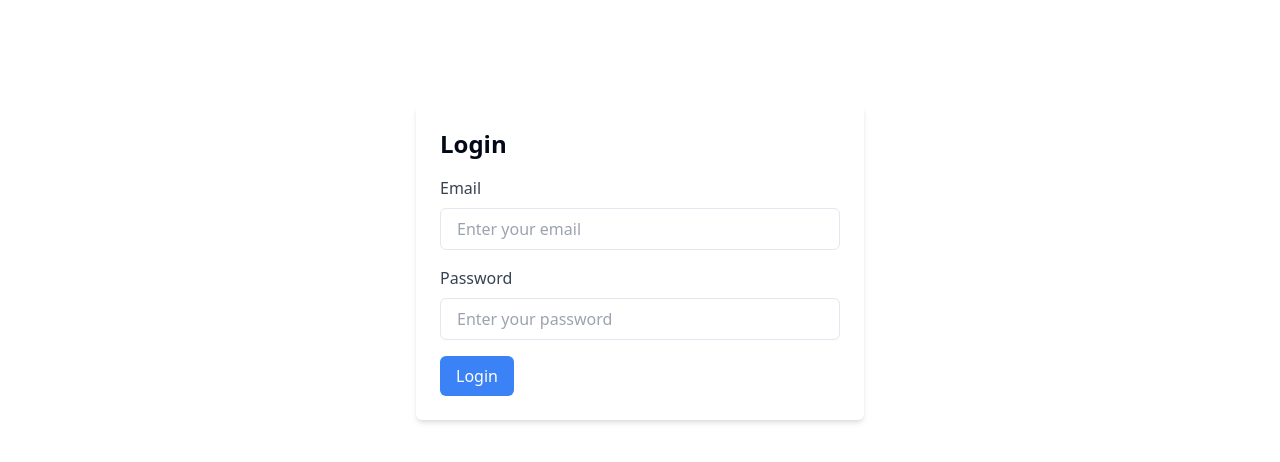
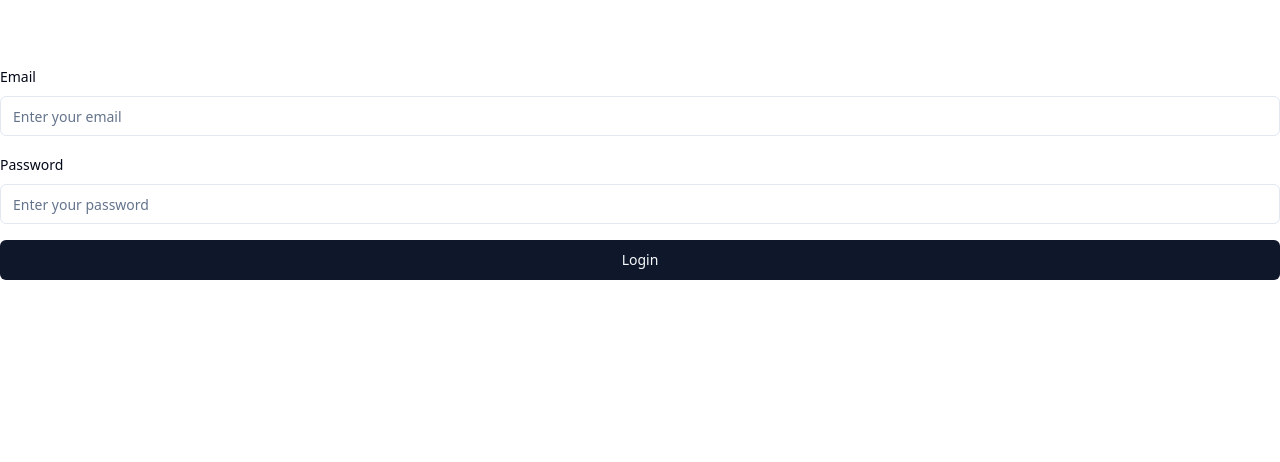
Before and after one commit to Meistaaa/page-keeper, a React (Vite) app in the folder frontend/: page /login in a window 1280 px wide. Shown: the top 462 px of the page. Built offline with nearby package versions, Linux system fonts and the light colour scheme.

Commit message:
add login page

```diff
--- a/frontend/src/App.tsx
+++ b/frontend/src/App.tsx
@@ -2,9 +2,9 @@
 import Layout from "./components/layout/Layout";
 import SignupPage from "./components/pages/SignUpPage";
 import HomePage from "./components/pages/HomePage";
-import LoginPage from "./components/pages/LoginPage";
 import UserPage from "./components/pages/UserPage";
 import AuthenticationLayout from "./components/layout/AuthenticationLayout";
+import { LoginPage } from "./components/pages/LoginPage";
 
 function App() {
   return (
--- a/frontend/src/components/pages/LoginPage.tsx
+++ b/frontend/src/components/pages/LoginPage.tsx
@@ -1,30 +1,62 @@
-const LoginPage = () => {
+import { useForm } from "react-hook-form";
+import { zodResolver } from "@hookform/resolvers/zod";
+import * as z from "zod";
+import { Button } from "@/components/ui/button";
+import { Input } from "@/components/ui/input";
+import { Label } from "@/components/ui/label";
+import { loginSchema } from "@/validations/auth";
+
+type LoginFormValues = z.infer<typeof loginSchema>;
+
+export function LoginPage() {
+  const form = useForm<LoginFormValues>({
+    resolver: zodResolver(loginSchema),
+    defaultValues: {
+      email: "",
+      password: "",
+    },
+  });
+
+  function onSubmit(data: LoginFormValues) {
+    console.log(data);
+    // Handle login logic here
+  }
+
   return (
-    <div className="p-6 max-w-md mx-auto mt-10  rounded-md shadow-md">
-      <h2 className="text-2xl font-bold mb-4">Login</h2>
-      <form>
-        <div className="mb-4">
-          <label className="block text-gray-700 mb-2">Email</label>
-          <input
+    <form onSubmit={form.handleSubmit(onSubmit)} className="space-y-4">
+      <div className="space-y-2">
+        <Label htmlFor="email">Email</Label>
+        <Input
+          id="email"
           type="email"
-            className="w-full px-4 py-2 border rounded-md focus:outline-none"
           placeholder="Enter your email"
+          {...form.register("email")}
         />
+        {form.formState.errors.email && (
+          <p className="text-sm text-red-500">
+            {form.formState.errors.email.message}
+          </p>
+        )}
       </div>
-        <div className="mb-4">
-          <label className="block text-gray-700 mb-2">Password</label>
-          <input
+
+      <div className="space-y-2">
+        <Label htmlFor="password">Password</Label>
+        <Input
+          id="password"
           type="password"
-            className="w-full px-4 py-2 border rounded-md focus:outline-none"
           placeholder="Enter your password"
+          {...form.register("password")}
         />
+        {form.formState.errors.password && (
+          <p className="text-sm text-red-500">
+            {form.formState.errors.password.message}
+          </p>
+        )}
       </div>
-        <button className="bg-blue-500 text-white px-4 py-2 rounded-md hover:bg-blue-600">
+
+      <Button type="submit" className="w-full">
         Login
-        </button>
+      </Button>
     </form>
-    </div>
   );
-};
-
-export default LoginPage;
+}
--- /dev/null
+++ b/frontend/src/components/ui/form.tsx
@@ -0,0 +1,176 @@
+import * as React from "react"
+import * as LabelPrimitive from "@radix-ui/react-label"
+import { Slot } from "@radix-ui/react-slot"
+import {
+  Controller,
+  ControllerProps,
+  FieldPath,
+  FieldValues,
+  FormProvider,
+  useFormContext,
+} from "react-hook-form"
+
+import { cn } from "@/lib/utils"
+import { Label } from "@/components/ui/label"
+
+const Form = FormProvider
+
+type FormFieldContextValue<
+  TFieldValues extends FieldValues = FieldValues,
+  TName extends FieldPath<TFieldValues> = FieldPath<TFieldValues>
+> = {
+  name: TName
+}
+
+const FormFieldContext = React.createContext<FormFieldContextValue>(
+  {} as FormFieldContextValue
+)
+
+const FormField = <
+  TFieldValues extends FieldValues = FieldValues,
+  TName extends FieldPath<TFieldValues> = FieldPath<TFieldValues>
+>({
+  ...props
+}: ControllerProps<TFieldValues, TName>) => {
+  return (
+    <FormFieldContext.Provider value={{ name: props.name }}>
+      <Controller {...props} />
+    </FormFieldContext.Provider>
+  )
+}
+
+const useFormField = () => {
+  const fieldContext = React.useContext(FormFieldContext)
+  const itemContext = React.useContext(FormItemContext)
+  const { getFieldState, formState } = useFormContext()
+
+  const fieldState = getFieldState(fieldContext.name, formState)
+
+  if (!fieldContext) {
+    throw new Error("useFormField should be used within <FormField>")
+  }
+
+  const { id } = itemContext
+
+  return {
+    id,
+    name: fieldContext.name,
+    formItemId: `${id}-form-item`,
+    formDescriptionId: `${id}-form-item-description`,
+    formMessageId: `${id}-form-item-message`,
+    ...fieldState,
+  }
+}
+
+type FormItemContextValue = {
+  id: string
+}
+
+const FormItemContext = React.createContext<FormItemContextValue>(
+  {} as FormItemContextValue
+)
+
+const FormItem = React.forwardRef<
+  HTMLDivElement,
+  React.HTMLAttributes<HTMLDivElement>
+>(({ className, ...props }, ref) => {
+  const id = React.useId()
+
+  return (
+    <FormItemContext.Provider value={{ id }}>
+      <div ref={ref} className={cn("space-y-2", className)} {...props} />
+    </FormItemContext.Provider>
+  )
+})
+FormItem.displayName = "FormItem"
+
+const FormLabel = React.forwardRef<
+  React.ElementRef<typeof LabelPrimitive.Root>,
+  React.ComponentPropsWithoutRef<typeof LabelPrimitive.Root>
+>(({ className, ...props }, ref) => {
+  const { error, formItemId } = useFormField()
+
+  return (
+    <Label
+      ref={ref}
+      className={cn(error && "text-destructive", className)}
+      htmlFor={formItemId}
+      {...props}
+    />
+  )
+})
+FormLabel.displayName = "FormLabel"
+
+const FormControl = React.forwardRef<
+  React.ElementRef<typeof Slot>,
+  React.ComponentPropsWithoutRef<typeof Slot>
+>(({ ...props }, ref) => {
+  const { error, formItemId, formDescriptionId, formMessageId } = useFormField()
+
+  return (
+    <Slot
+      ref={ref}
+      id={formItemId}
+      aria-describedby={
+        !error
+          ? `${formDescriptionId}`
+          : `${formDescriptionId} ${formMessageId}`
+      }
+      aria-invalid={!!error}
+      {...props}
+    />
+  )
+})
+FormControl.displayName = "FormControl"
+
+const FormDescription = React.forwardRef<
+  HTMLParagraphElement,
+  React.HTMLAttributes<HTMLParagraphElement>
+>(({ className, ...props }, ref) => {
+  const { formDescriptionId } = useFormField()
+
+  return (
+    <p
+      ref={ref}
+      id={formDescriptionId}
+      className={cn("text-sm text-muted-foreground", className)}
+      {...props}
+    />
+  )
+})
+FormDescription.displayName = "FormDescription"
+
+const FormMessage = React.forwardRef<
+  HTMLParagraphElement,
+  React.HTMLAttributes<HTMLParagraphElement>
+>(({ className, children, ...props }, ref) => {
+  const { error, formMessageId } = useFormField()
+  const body = error ? String(error?.message) : children
+
+  if (!body) {
+    return null
+  }
+
+  return (
+    <p
+      ref={ref}
+      id={formMessageId}
+      className={cn("text-sm font-medium text-destructive", className)}
+      {...props}
+    >
+      {body}
+    </p>
+  )
+})
+FormMessage.displayName = "FormMessage"
+
+export {
+  useFormField,
+  Form,
+  FormItem,
+  FormLabel,
+  FormControl,
+  FormDescription,
+  FormMessage,
+  FormField,
+}
--- /dev/null
+++ b/frontend/src/components/ui/label.tsx
@@ -0,0 +1,24 @@
+import * as React from "react"
+import * as LabelPrimitive from "@radix-ui/react-label"
+import { cva, type VariantProps } from "class-variance-authority"
+
+import { cn } from "@/lib/utils"
+
+const labelVariants = cva(
+  "text-sm font-medium leading-none peer-disabled:cursor-not-allowed peer-disabled:opacity-70"
+)
+
+const Label = React.forwardRef<
+  React.ElementRef<typeof LabelPrimitive.Root>,
+  React.ComponentPropsWithoutRef<typeof LabelPrimitive.Root> &
+    VariantProps<typeof labelVariants>
+>(({ className, ...props }, ref) => (
+  <LabelPrimitive.Root
+    ref={ref}
+    className={cn(labelVariants(), className)}
+    {...props}
+  />
+))
+Label.displayName = LabelPrimitive.Root.displayName
+
+export { Label }
--- /dev/null
+++ b/frontend/src/validations/auth.ts
@@ -0,0 +1,21 @@
+import * as z from "zod";
+
+export const loginSchema = z.object({
+  email: z.string().email("Please enter a valid email address"),
+  password: z.string().min(6, "Password must be at least 6 characters"),
+});
+
+export const signupSchema = z
+  .object({
+    name: z.string().min(2, "Name must be at least 2 characters"),
+    email: z.string().email("Please enter a valid email address"),
+    password: z
+      .string()
+      .min(6, "Password must be at least 6 characters")
+      .max(50, "Password must not exceed 50 characters"),
+    confirmPassword: z.string(),
+  })
+  .refine((data) => data.password === data.confirmPassword, {
+    message: "Passwords do not match",
+    path: ["confirmPassword"],
+  });
```
Also changed, not shown: frontend/package.json (+6 -1 lines), frontend/src/components/ui/button.tsx (+11 -11 lines), 1 other file (tests, documents, lock files or other folders). Lines whose indentation alone changed are shown as unchanged.
